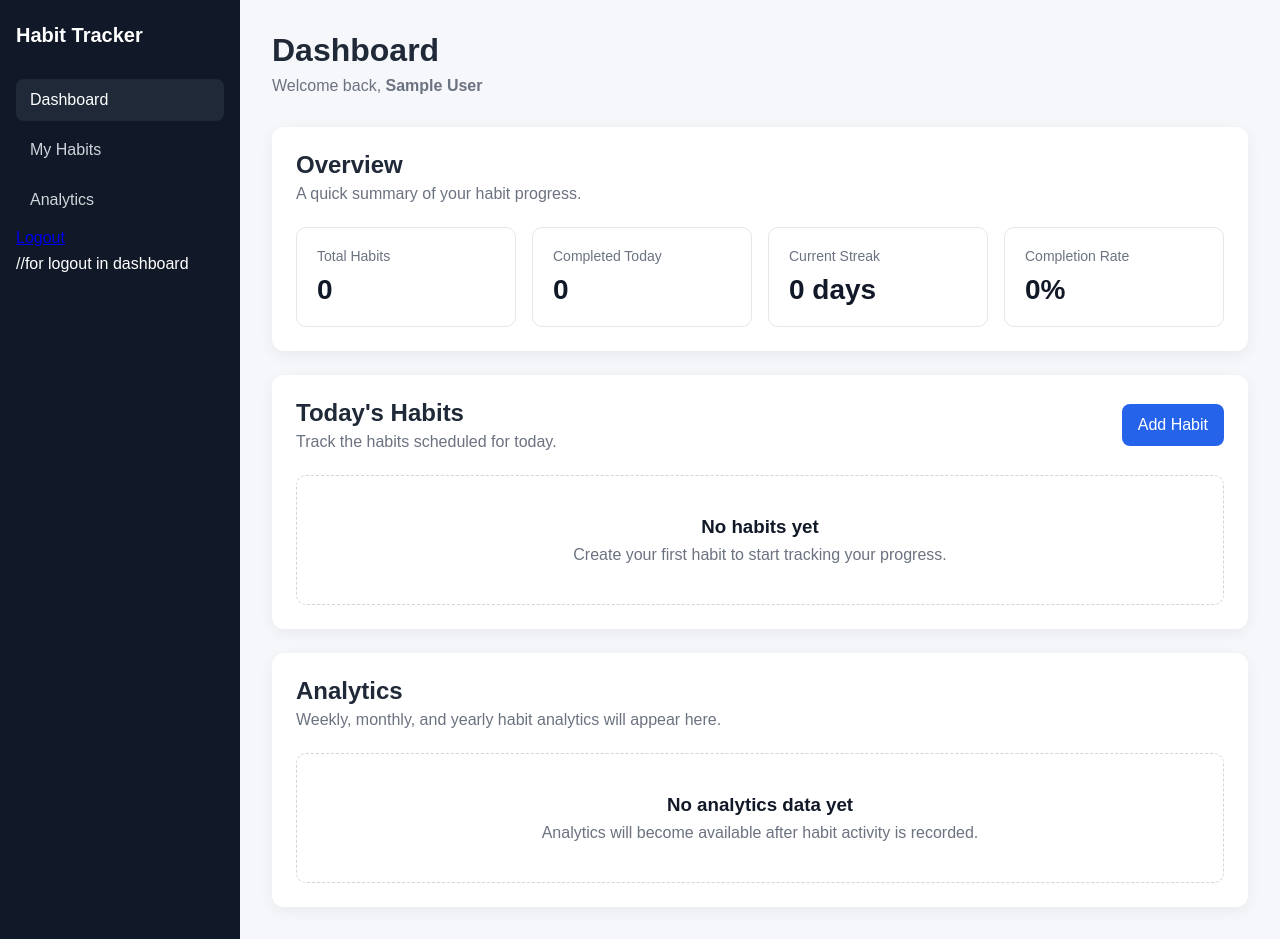
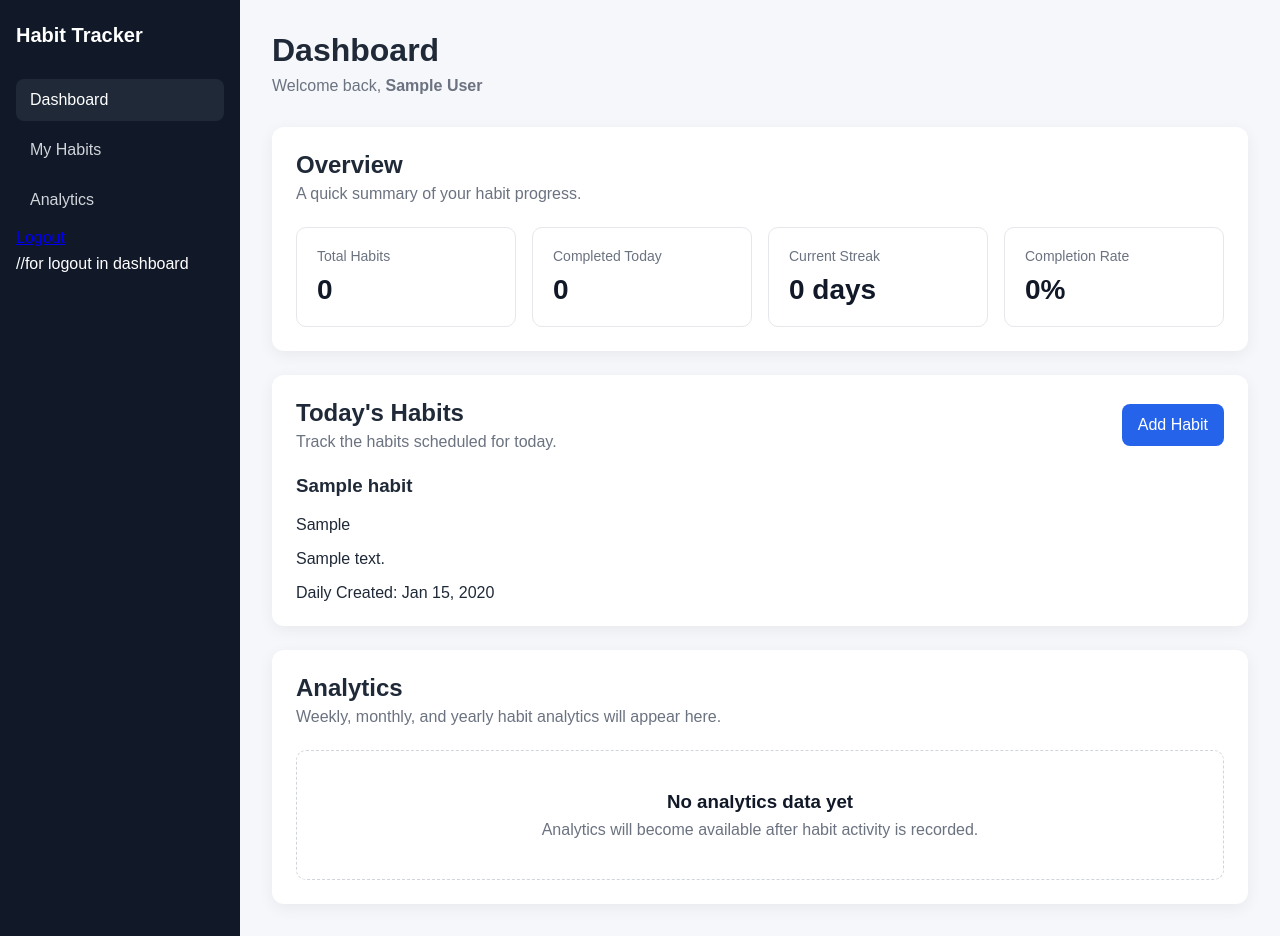
Before and after one commit to RupeshKarki1/Habit_Tracker, a PHP site: page /dashboard.php in a window 1280 px wide. Run offline with PHP 8.4, Linux system fonts and the light colour scheme; the visitor is signed in with stand-in values (Sample User, id 1); tables that the repository leaves empty hold one stand-in row (values such as "Sample post").

Commit message:
viewable habits

```diff
--- a/public/dashboard.php
+++ b/public/dashboard.php
@@ -4,6 +4,35 @@
 
     $flash = $_SESSION['flash'] ?? null;
     unset($_SESSION['flash']);
+
+    require_once __DIR__ .'/../config/database.php';
+
+    $userId = $_SESSION['user_id'];
+
+    $sql = "SELECT id, name, description, category, frequency, created_at
+        FROM habits
+        WHERE user_id = ?
+        ORDER BY created_at DESC";
+
+    $stmt = $connection->prepare($sql);
+
+    if(!$stmt){
+        die('Unable to retrieve habits.');
+    }
+
+
+    $stmt->bind_param("i", $userId);
+
+    $stmt->execute();
+
+    $result = $stmt->get_result();
+
+    $habits = $result->fetch_all(MYSQLI_ASSOC);
+
+    $stmt->close();
+    $connection->close();
+
+
 ?>
 
 <!DOCTYPE html>
@@ -163,7 +192,10 @@
                 </div>
 
 
-                <!-- Empty state until backend supplies habits -->
+
+            <?php if (empty($habits)): ?>
+
+                <!-- Empty state -->
                 <div class="empty-state">
 
                     <h3>No habits yet</h3>
@@ -173,6 +205,58 @@
                     </p>
 
                 </div>
+
+            <?php else: ?>
+
+            <!-- Habit list -->
+            <div class="habits-grid">
+
+                <?php foreach ($habits as $habit): ?>
+
+                    <article class="habit-card">
+
+                        <div class="habit-card-header">
+
+                            <h3>
+                                <?= htmlspecialchars($habit['name']) ?>
+                            </h3>
+
+                            <span class="habit-category">
+                                <?= htmlspecialchars(ucfirst($habit['category'])) ?>
+                            </span>
+
+                        </div>
+
+                        <p class="habit-description">
+
+                            <?= htmlspecialchars(
+                                $habit['description'] ?: 'No description provided.'
+                            ) ?>
+
+                        </p>
+
+                        <div class="habit-card-footer">
+
+                            <span class="habit-frequency">
+                                <?= htmlspecialchars(ucfirst($habit['frequency'])) ?>
+                            </span>
+
+                            <span class="habit-created">
+                                Created:
+                                <?= htmlspecialchars(
+                                    date('M j, Y', strtotime($habit['created_at']))
+                                ) ?>
+                            </span>
+
+                        </div>
+
+                    </article>
+
+                <?php endforeach; ?>
+
+            </div>
+
+            <?php endif; ?>
 
             </section>
 
```
